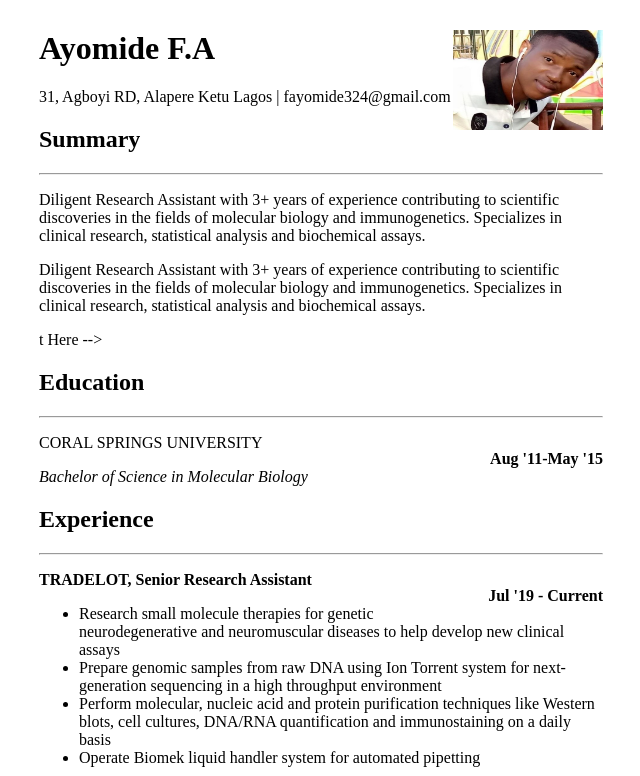
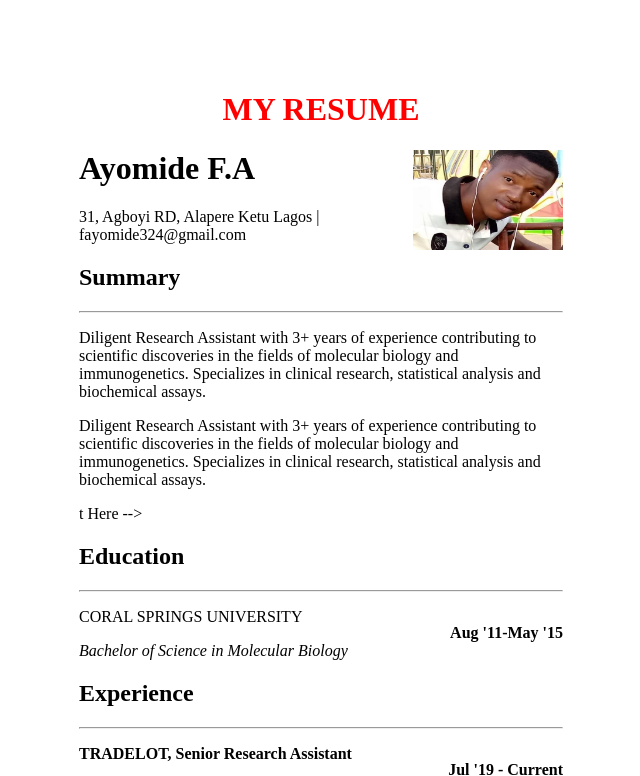
Before and after one commit to Ayomisco/simple-resume-for-school-learning, a plain HTML site: page index.html in a window 1280 px wide. Shown: the top 776 px of the page, without its empty margins (319-959 px from the left). Drawn offline with Linux system fonts and the light colour scheme.

Commit message:
Update th index file with a title heading

```diff
--- a/index.html
+++ b/index.html
@@ -7,10 +7,11 @@
     <title>My Resume</title>
 </head>
 <body >
-    <div style="margin: 30px 350px; " bgcolor="blue">
+    <div style="margin: 30px 350px; padding: 40px; " bgcolor="blue">
 
         <!-- Header Starts Here -->
     <header >
+        <center><h1><font color="red">  MY RESUME</font></h1></center>
         <div>
             <img src="profile-pic.jpg" alt="" width="150" height="100" style="float: right; float: top;">
             <h1>Ayomide F.A</h1>
```
